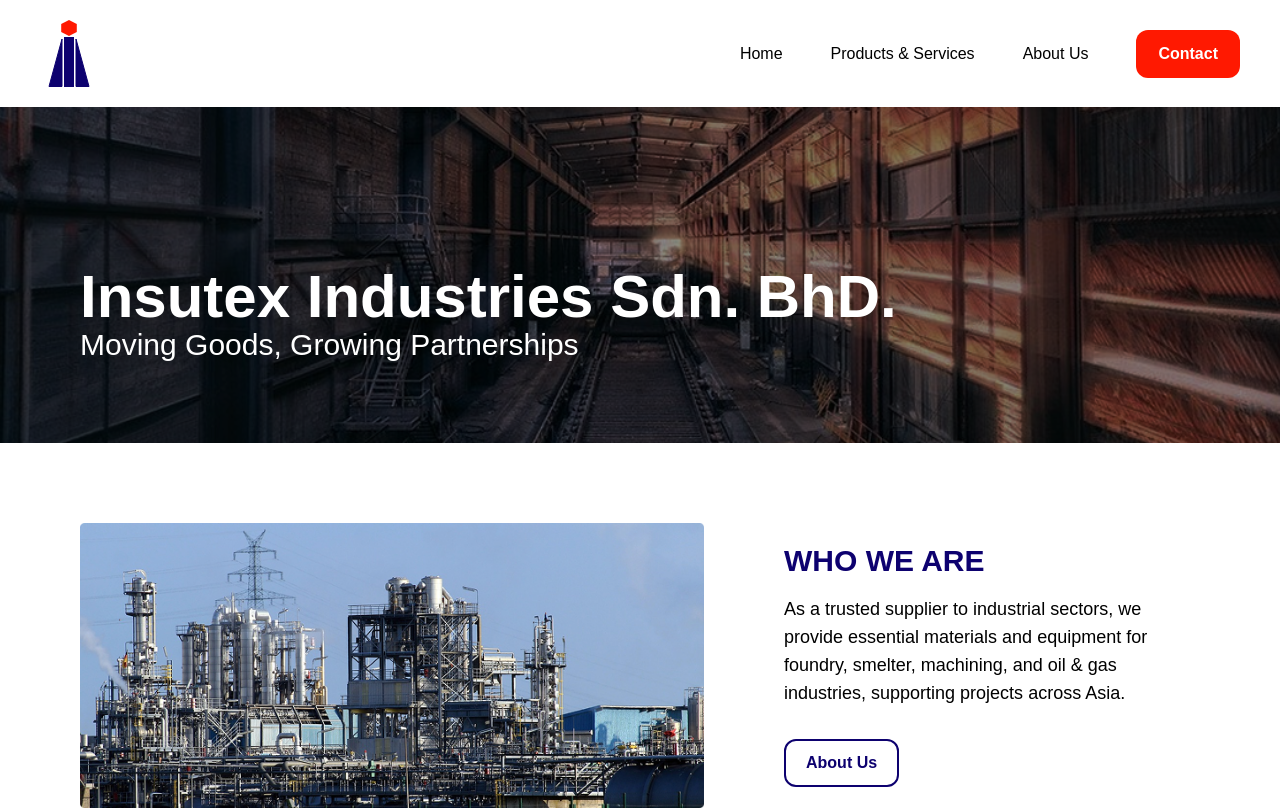
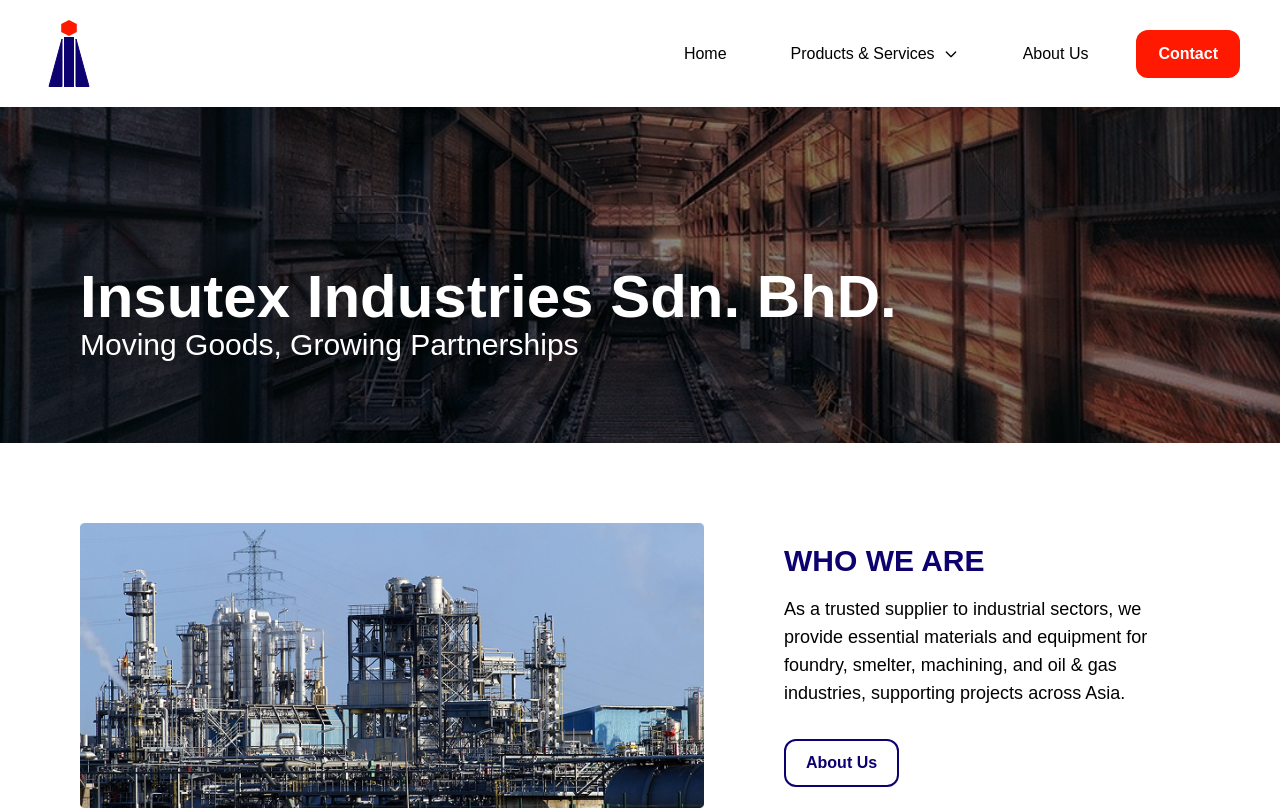
Before and after one commit to Antoneee/Insutex-Webapp, a Next.js app: page / in a window 1280 px wide. Shown: the top 810 px of the page. Built offline with nearby package versions, Linux system fonts and the light colour scheme.

Commit message:
Update navbar to be sticky and add dropdown for 'Products & Services' navbar item

```diff
--- a/app/components/Navbar.tsx
+++ b/app/components/Navbar.tsx
@@ -6,7 +6,44 @@
     return (
         <div className='flex gap-12 items-center'>
             <Link href="/">Home</Link>
-            <Link href="/products">Products & Services</Link>
+            <div className="relative group">
+                <button className="flex items-center gap-2 px-4 hover:text-accent focus:outline-none">
+                    <span>Products & Services</span>
+
+                    {/* Chevron icon */}
+                    <svg
+                        className="w-4 h-4 transition-transform duration-200 transform group-hover:rotate-180"
+                        fill="none"
+                        stroke="currentColor"
+                        strokeWidth="2"
+                        viewBox="0 0 24 24"
+                    >
+                        <path strokeLinecap="round" strokeLinejoin="round" d="M19 9l-7 7-7-7" />
+                    </svg>
+                </button>
+
+                {/* Dropdown content */}
+                <div className="absolute w-full left-0 mt-2 bg-white border border-gray-200 rounded-md shadow-lg opacity-0 group-hover:opacity-100 group-hover:translate-y-0 translate-y-1 invisible group-hover:visible transition-all duration-200 z-50">
+                    <Link
+                        href="/cnc-precision-machining-forging"
+                        className="block px-4 py-2 hover:text-accent"
+                    >
+                        CNC, Precision Machining, Forging
+                    </Link>
+                    <Link
+                        href="/friction-and-metallurgical-materials"
+                        className="block px-4 py-2 hover:text-accent"
+                    >
+                        Friction and Metallurgical Materials
+                    </Link>
+                    <Link
+                        href="/foundry-and-smelters"
+                        className="block px-4 py-2 hover:text-accent"
+                    >
+                        Foundry and Smelters
+                    </Link>
+                </div>
+            </div>
             <Link href="/about">About Us</Link>
             <Link href="/contact">
                 <Button bgColor="bg-accent text-neutral-white">Contact</Button>
@@ -18,7 +55,7 @@
 
 export default function Navbar() {
     return (
-        <nav className="bg-white flex justify-between text-black px-10 py-4">
+        <nav className="bg-white sticky top-0 z-50 flex justify-between text-black px-10 py-4 shadow">
             <Logo />
             <NavItems />
         </nav>
```
